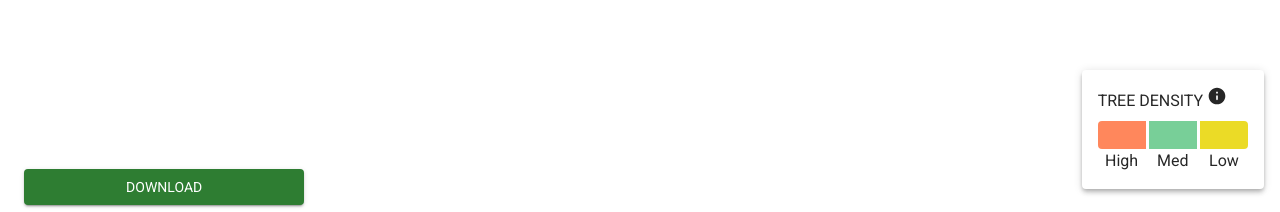
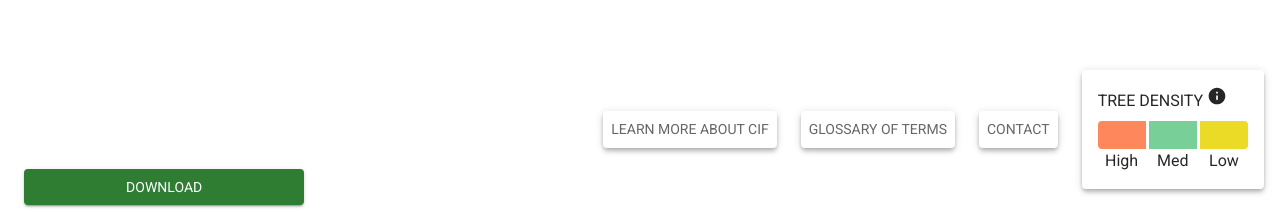
Before and after one commit to sparkgeo/cif-urban-forest-webapp, a React (Vite) app: page / in a window 1280 px wide. Shown: the part 571-783 px from the top of the page. Built offline with nearby package versions, Linux system fonts and the light colour scheme; no server answers.

Commit message:
feat: add external links (non functioning)

```diff
--- /dev/null
+++ b/src/components/ExternalLinks.tsx
@@ -0,0 +1,32 @@
+import styled from '@emotion/styled'
+import { Button } from '@mui/material'
+
+import { theme } from '../globalStyles/theme'
+import { themeMui } from '../globalStyles/themeMui'
+
+const LinksWrapper = styled('div')`
+  margin: auto 0;
+`
+
+const ExternalLink = styled(Button)`
+  background-color: ${theme.color.white};
+  color: ${theme.color.text.secondary};
+  margin-right: ${themeMui.spacing(3)};
+  box-shadow: ${themeMui.shadows[4]};
+  text-transform: uppercase;
+  &:hover {
+    background-color: ${theme.color.white};
+    text-decoration: underline;
+    box-shadow: ${themeMui.shadows[8]};
+  }
+`
+
+export function ExternalLinks() {
+  return (
+    <LinksWrapper>
+      <ExternalLink href="#">Learn more about CIF</ExternalLink>
+      <ExternalLink href="#">Glossary of Terms</ExternalLink>
+      <ExternalLink href="#">Contact</ExternalLink>
+    </LinksWrapper>
+  )
+}
--- a/src/components/Layout.tsx
+++ b/src/components/Layout.tsx
@@ -1,5 +1,8 @@
 import { styled } from '@mui/material'
+
+import { ExternalLinks } from './ExternalLinks'
 import { MapKey } from './MapKey'
+import { themeMui } from '../globalStyles/themeMui'
 
 interface LayoutProps {
   sideBar: JSX.Element
@@ -16,13 +19,23 @@ const Main = styled('main')`
   position: relative; // needed for map key positioning
 `
 
+const MapLowerRightFloater = styled('div')`
+  display: flex;
+  position: absolute;
+  bottom: ${themeMui.spacing(5)};
+  right: ${themeMui.spacing(2)};
+`
+
 export function Layout({ sideBar, map }: LayoutProps) {
   return (
     <LayoutWrapper>
       <Main>
         {sideBar}
         {map}
-        <MapKey />
+        <MapLowerRightFloater>
+          <ExternalLinks />
+          <MapKey />
+        </MapLowerRightFloater>
       </Main>
     </LayoutWrapper>
   )
--- a/src/components/MapKey.tsx
+++ b/src/components/MapKey.tsx
@@ -6,9 +6,6 @@ import { theme } from '../globalStyles/theme'
 import { themeMui } from '../globalStyles/themeMui'
 
 const MapKeyWrapper = styled('div')`
-  position: absolute;
-  bottom: ${themeMui.spacing(5)};
-  right: ${themeMui.spacing(2)};
   border-radius: ${theme.border.radius};
   display: flex;
   flex-direction: column;
--- a/src/globalStyles/theme.ts
+++ b/src/globalStyles/theme.ts
@@ -11,6 +11,7 @@ const color = {
   grey: {
     50: '#fafafa',
   },
+  text: { primary: '#000000', secondary: '#00000099' },
 }
 
 const border = { radius: '4px' }
```
